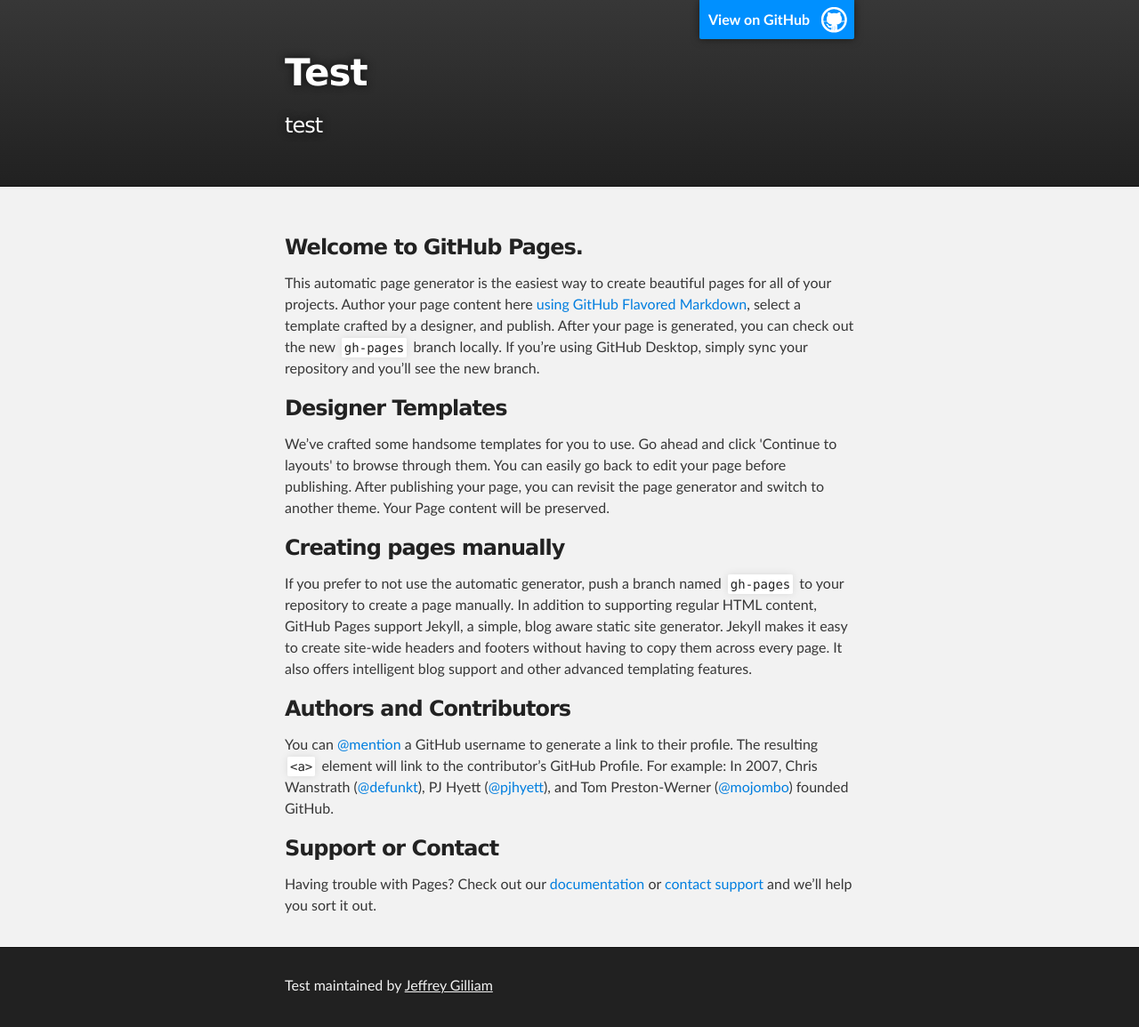
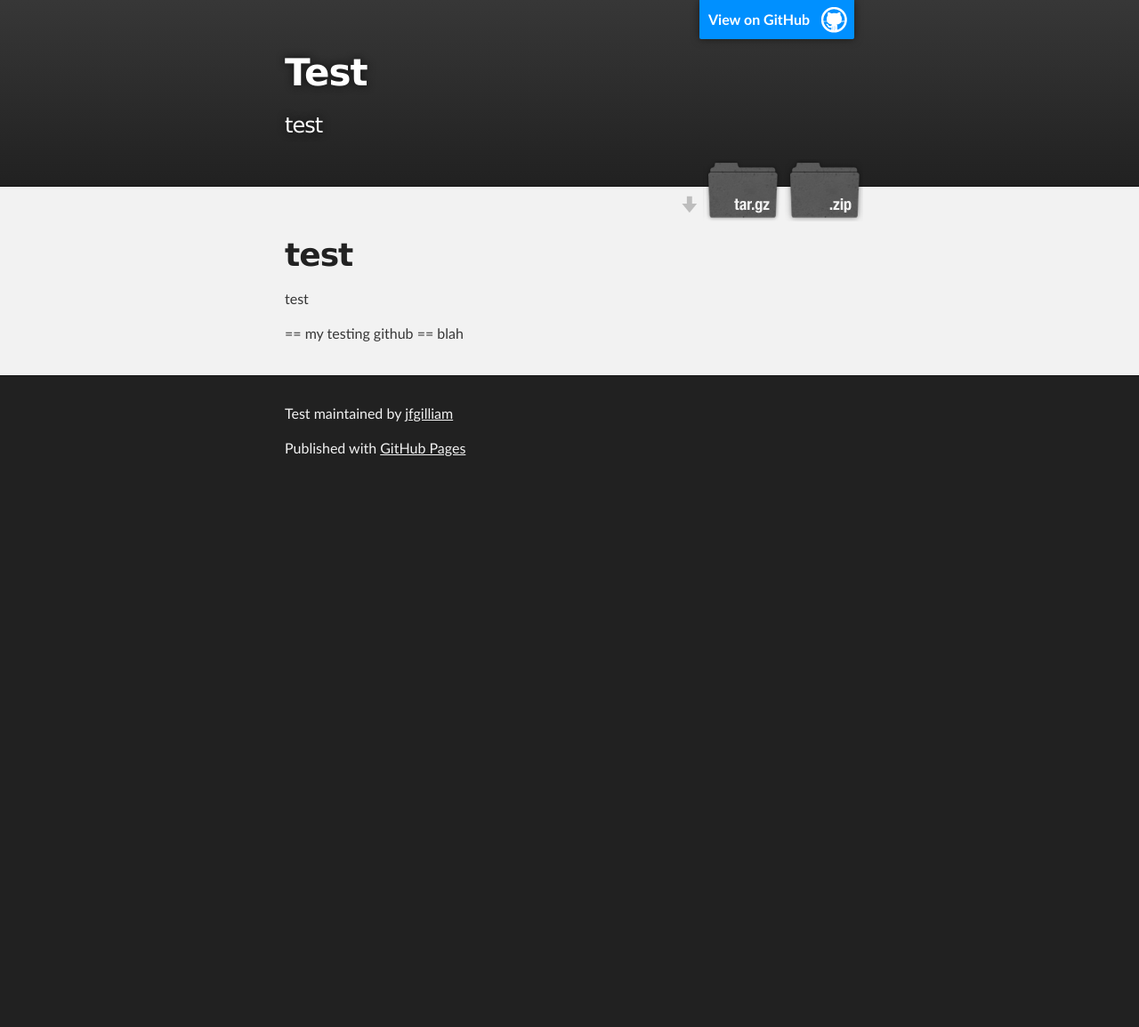
Before and after one commit to jfgilliam/test, a plain HTML site: page index.html in a window 1280 px wide. Shown: the whole page at 89% size. After the commit the page ends 800 px from the top, so only its background shows below. Drawn offline with Linux system fonts and the light colour scheme.

```diff
--- a/index.html
+++ b/index.html
@@ -21,43 +21,31 @@
           <h1 id="project_title">Test</h1>
           <h2 id="project_tagline">test</h2>
 
+            <section id="downloads">
+              <a class="zip_download_link" href="https://github.com/jfgilliam/test/zipball/master">Download this project as a .zip file</a>
+              <a class="tar_download_link" href="https://github.com/jfgilliam/test/tarball/master">Download this project as a tar.gz file</a>
+            </section>
         </header>
     </div>
 
     <!-- MAIN CONTENT -->
     <div id="main_content_wrap" class="outer">
       <section id="main_content" class="inner">
-        <h3>
-<a id="welcome-to-github-pages" class="anchor" href="#welcome-to-github-pages" aria-hidden="true"><span class="octicon octicon-link"></span></a>Welcome to GitHub Pages.</h3>
+        <h1>
+<a id="test" class="anchor" href="#test" aria-hidden="true"><span class="octicon octicon-link"></span></a>test</h1>
 
-<p>This automatic page generator is the easiest way to create beautiful pages for all of your projects. Author your page content here <a href="https://guides.github.com/features/mastering-markdown/">using GitHub Flavored Markdown</a>, select a template crafted by a designer, and publish. After your page is generated, you can check out the new <code>gh-pages</code> branch locally. If you’re using GitHub Desktop, simply sync your repository and you’ll see the new branch.</p>
+<p>test</p>
 
-<h3>
-<a id="designer-templates" class="anchor" href="#designer-templates" aria-hidden="true"><span class="octicon octicon-link"></span></a>Designer Templates</h3>
-
-<p>We’ve crafted some handsome templates for you to use. Go ahead and click 'Continue to layouts' to browse through them. You can easily go back to edit your page before publishing. After publishing your page, you can revisit the page generator and switch to another theme. Your Page content will be preserved.</p>
-
-<h3>
-<a id="creating-pages-manually" class="anchor" href="#creating-pages-manually" aria-hidden="true"><span class="octicon octicon-link"></span></a>Creating pages manually</h3>
-
-<p>If you prefer to not use the automatic generator, push a branch named <code>gh-pages</code> to your repository to create a page manually. In addition to supporting regular HTML content, GitHub Pages support Jekyll, a simple, blog aware static site generator. Jekyll makes it easy to create site-wide headers and footers without having to copy them across every page. It also offers intelligent blog support and other advanced templating features.</p>
-
-<h3>
-<a id="authors-and-contributors" class="anchor" href="#authors-and-contributors" aria-hidden="true"><span class="octicon octicon-link"></span></a>Authors and Contributors</h3>
-
-<p>You can <a href="https://github.com/blog/821" class="user-mention">@mention</a> a GitHub username to generate a link to their profile. The resulting <code>&lt;a&gt;</code> element will link to the contributor’s GitHub Profile. For example: In 2007, Chris Wanstrath (<a href="https://github.com/defunkt" class="user-mention">@defunkt</a>), PJ Hyett (<a href="https://github.com/pjhyett" class="user-mention">@pjhyett</a>), and Tom Preston-Werner (<a href="https://github.com/mojombo" class="user-mention">@mojombo</a>) founded GitHub.</p>
-
-<h3>
-<a id="support-or-contact" class="anchor" href="#support-or-contact" aria-hidden="true"><span class="octicon octicon-link"></span></a>Support or Contact</h3>
-
-<p>Having trouble with Pages? Check out our <a href="https://help.github.com/pages">documentation</a> or <a href="https://github.com/contact">contact support</a> and we’ll help you sort it out.</p>
+<p>== my testing github ==
+blah</p>
       </section>
     </div>
 
     <!-- FOOTER  -->
     <div id="footer_wrap" class="outer">
       <footer class="inner">
-        <p class="copyright">Test maintained by <a href="https://github.com/jfgilliam">Jeffrey Gilliam</a></p>
+        <p class="copyright">Test maintained by <a href="https://github.com/jfgilliam">jfgilliam</a></p>
+        <p>Published with <a href="https://pages.github.com">GitHub Pages</a></p>
       </footer>
     </div>
 
```
Also changed, not shown: params.json (+1 -1 lines).
